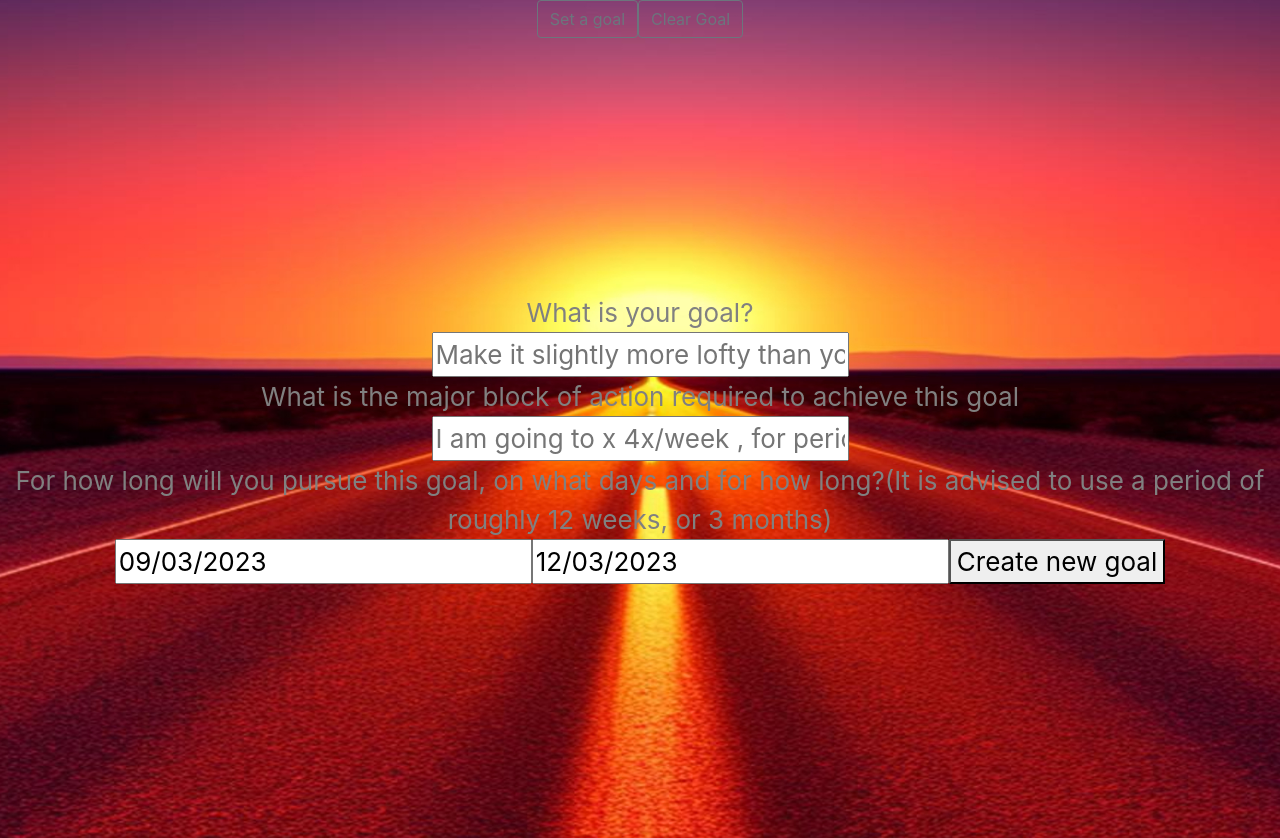
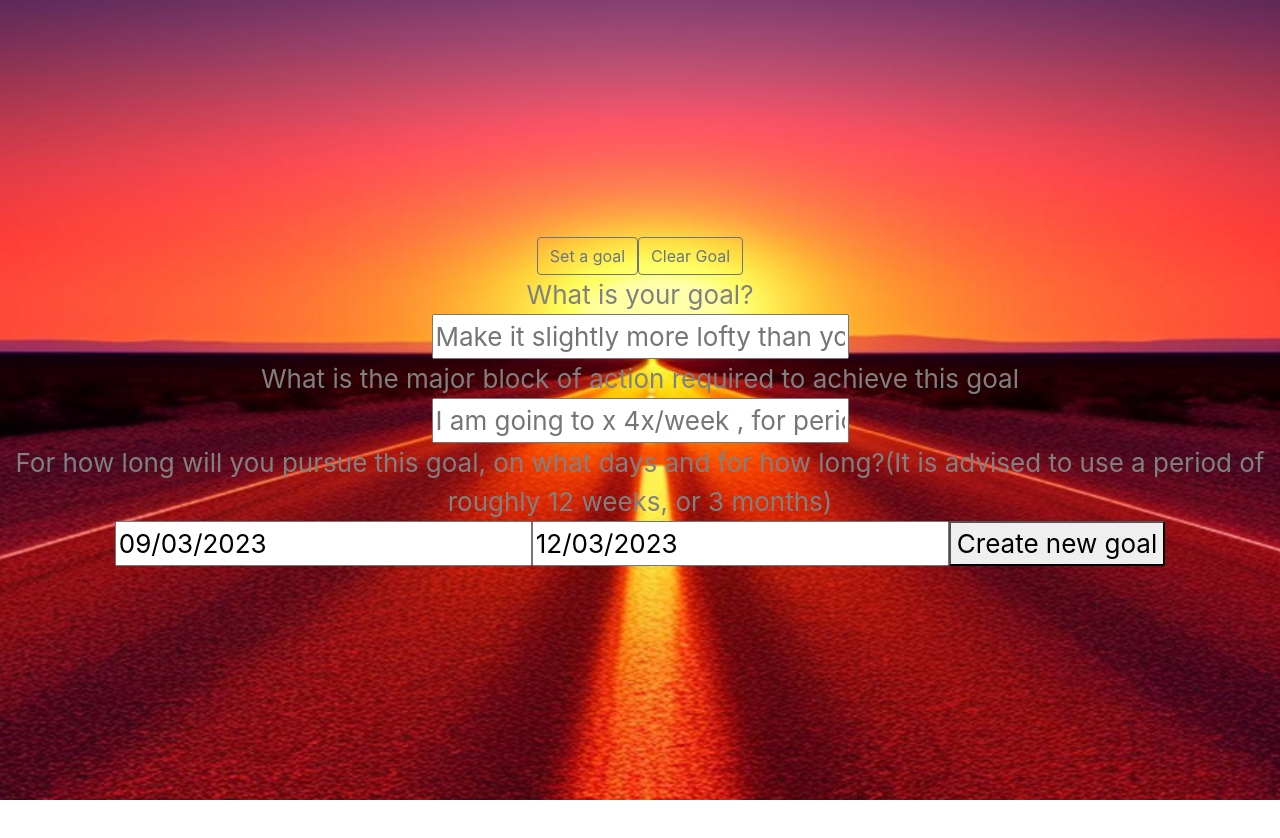
Before and after one commit to 2000mato/AH-Goals-Toolkit, a React (Create React App) app in the folder toolkit/: page / in a window 1280 px wide. After the commit the page ends 800 px from the top, so only its background shows below. Built offline with nearby package versions, Linux system fonts and the light colour scheme.

Commit message:
removed unused app-header div and class

```diff
--- a/toolkit/src/App.css
+++ b/toolkit/src/App.css
@@ -1,5 +1,12 @@
 .App {
   text-align: center;
+  min-height: 100vh;
+  display: flex;
+  flex-direction: column;
+  align-items: center;
+  justify-content: center;
+  font-size: calc(10px + 2vmin);
+  color: white;
 }
 
 .App-logo {
@@ -13,15 +20,6 @@
   }
 }
 
-.App-header {
-  min-height: 100vh;
-  display: flex;
-  flex-direction: column;
-  align-items: center;
-  justify-content: center;
-  font-size: calc(10px + 2vmin);
-  color: white;
-}
 
 .App-link {
   color: #61dafb;
--- a/toolkit/src/App.js
+++ b/toolkit/src/App.js
@@ -10,9 +10,7 @@ function App() {
       <ContextProvider >
         <Toolbar />
         <DefinedGoals />
-      <header className="App-header">
         <Prompt />
-      </header>
       </ContextProvider>
     </div>
   );
```
